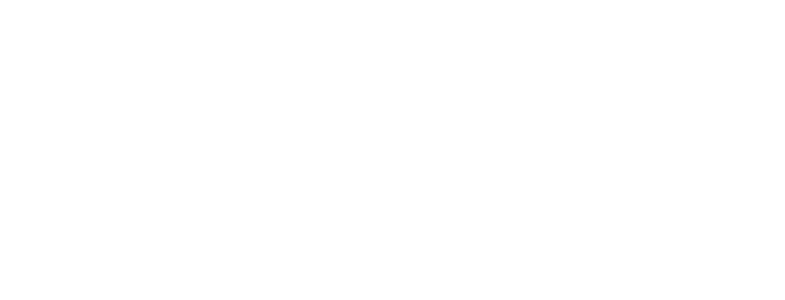
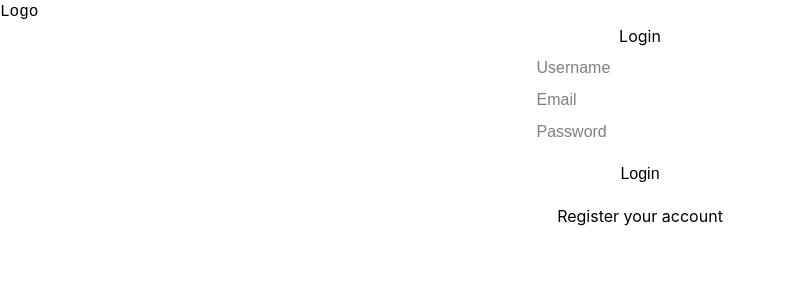
Before and after one commit to bilalteaching-byte/SMIT_9_11_BAHADURABAD_23, a React (Vite) app in the folder React/firstapp/: page /login in a window 1280 px wide. Before the commit this address had no page. Shown: the top 300 px of the page, without its empty margins (0-785 px from the left). Built offline with nearby package versions, Linux system fonts and the light colour scheme.

Commit message:
learned layout

```diff
--- a/React/firstapp/src/App.jsx
+++ b/React/firstapp/src/App.jsx
@@ -12,19 +12,40 @@ import {
   textAlign,
 } from "./constant/theme";
 import Text from "./components/text";
-import LearninUseEffect from "./pages/learningUseEffect";
-import Stopwatch from "./pages/Stopwatch";
-import { NavLink, Link } from "react-router";
+import { NavLink, Link, BrowserRouter, Routes, Route } from "react-router";
 import Navbar from "./components/navbar";
+import Todos from "./pages/todo.jsx";
+import LearninUseEffect from "./pages/learningUseEffect.jsx";
+import Stopwatch from "./pages/Stopwatch.jsx";
+import About from "./pages/About.jsx";
+import Products from "./pages/Products.jsx";
+import ProductDetail from "./pages/ProductDetail.jsx";
+import Login from "./pages/Login.jsx";
+import Signup from "./pages/Signup.jsx";
+import AuthLayout from "./components/AuthLayout.jsx";
+import HomeLayout from "./components/HomeLayout.jsx";
 
 function App() {
-  const [comp, setComp] = useState("counter");
+
 
   return (
-    <div>
-      <Navbar />
-      <LearninUseEffect />
-    </div>
+     <BrowserRouter>
+    <Routes>
+      <Route element={<AuthLayout />}>
+        <Route path="/login" element={<Login />} />
+        <Route path="/register" element={<Signup />} />
+      </Route>
+
+      <Route element={<HomeLayout />}>
+        <Route path="/" element={<Todos />} />
+        <Route path="/todo" element={<Todos />} />
+        <Route path="/watch" element={<Stopwatch />} />
+        <Route path="/about" element={<About />} />
+        <Route path="/products" element={<Products />} />
+        <Route path="/product/:id" element={<ProductDetail />} />
+      </Route>
+    </Routes>
+  </BrowserRouter>
   );
 }
 
--- /dev/null
+++ b/React/firstapp/src/components/AuthLayout.jsx
@@ -0,0 +1,16 @@
+import { Outlet } from "react-router";
+import Navbar from "./navbar";
+import Text from "./text";
+
+function AuthLayout({ children }) {
+  return (
+    <div>
+      <div className="flex">
+        <Text title={"Logo"} />
+      </div>
+      <Outlet />
+    </div>
+  );
+}
+
+export default AuthLayout;
--- /dev/null
+++ b/React/firstapp/src/components/HomeLayout.jsx
@@ -0,0 +1,22 @@
+import { Link, Outlet } from "react-router";
+import Navbar from "./navbar";
+
+function HomeLayout({ children }) {
+  return (
+    <div>
+      <Navbar />
+      <div className="flex">
+        <div className="w-[200px] border-r border-r-blue-300 flex flex-col gap-2">
+          <Link to={"/todo"}>Todo</Link>
+          <Link to={"/watch"}>Watch</Link>
+          <Link to={"/products"}>Products</Link>
+        </div>
+        <div className="flex-1">
+          <Outlet />
+        </div>
+      </div>
+    </div>
+  );
+}
+
+export default HomeLayout;
--- a/React/firstapp/src/main.jsx
+++ b/React/firstapp/src/main.jsx
@@ -8,16 +8,9 @@ import { BrowserRouter, Routes, Route } from "react-router";
 import About from "./pages/About.jsx";
 import Products from "./pages/Products.jsx";
 import ProductDetail from "./pages/ProductDetail.jsx";
+import Login from "./pages/Login.jsx";
+import Signup from "./pages/Signup.jsx";
+import AuthLayout from "./components/AuthLayout.jsx";
+import HomeLayout from "./components/HomeLayout.jsx";
 
-createRoot(document.getElementById("root")).render(
-  <BrowserRouter>
-    <Routes>
-      <Route path="/" element={<App />} />
-      <Route path="/todo" element={<Todos />} />
-      <Route path="/watch" element={<Stopwatch />} />
-      <Route path="/about" element={<About />} />
-      <Route path="/products" element={<Products />} />
-      <Route path="/product/:id" element={<ProductDetail />} />
-    </Routes>
-  </BrowserRouter>,
-);
+createRoot(document.getElementById("root")).render(<App />);
--- a/React/firstapp/src/pages/About.jsx
+++ b/React/firstapp/src/pages/About.jsx
@@ -3,7 +3,6 @@ import Navbar from "../components/navbar";
 function About() {
   return (
     <div>
-      <Navbar />
       <h1>About</h1>
     </div>
   );
--- /dev/null
+++ b/React/firstapp/src/pages/Login.jsx
@@ -0,0 +1,24 @@
+import { Link, useNavigate } from "react-router";
+import Button from "../components/button";
+
+function Login() {
+  const navigate = useNavigate();
+
+  const handleLogin = () => {
+   setTimeout(() => {
+      navigate("/");
+   }, 1000);
+  };
+  return (
+    <div className="h-full flex flex-col gap-2 justify-center items-center">
+      <h2>Login</h2>
+      <input placeholder="Username" />
+      <input placeholder="Email" />
+      <input placeholder="Password" type="password" />
+      <Button title={"Login"} onClick={handleLogin} />
+      <Link to={"/register"}>Register your account</Link>
+    </div>
+  );
+}
+
+export default Login;
--- a/React/firstapp/src/pages/ProductDetail.jsx
+++ b/React/firstapp/src/pages/ProductDetail.jsx
@@ -5,7 +5,6 @@ function ProductDetail() {
   const { id } = useParams();
   return (
     <div>
-      <Navbar />
       <h1 className="font-bold text-center py-3 text-8xl">Product  {id}</h1>
     </div>
   );
--- a/React/firstapp/src/pages/Products.jsx
+++ b/React/firstapp/src/pages/Products.jsx
@@ -4,7 +4,6 @@ import Navbar from "../components/navbar";
 function Products() {
   return (
     <div>
-      <Navbar />
       <h1>Products</h1>
 
       <Link to={'/product/1'}> Product 1 </Link>
--- /dev/null
+++ b/React/firstapp/src/pages/Signup.jsx
@@ -0,0 +1,17 @@
+import { Link } from "react-router";
+import Button from "../components/button";
+
+function Signup() {
+  return (
+    <div className="h-full flex flex-col gap-2 justify-center items-center">
+      <h2>Signup</h2>
+      <input placeholder="Username" />
+      <input placeholder="Email" />
+      <input placeholder="Password" type="password" />
+      <Button title={"Register"} />
+      <Link to={"/login"}>Login your account</Link>
+
+    </div>
+  );
+}
+export default Signup
--- a/React/firstapp/src/pages/Stopwatch.jsx
+++ b/React/firstapp/src/pages/Stopwatch.jsx
@@ -35,8 +35,6 @@ function Stopwatch() {
 
   return (
     <div>
-      <Navbar />
-
       <Text title={"StopWatch"} size={fontSizes.huge} />
 
       <div
--- a/React/firstapp/src/pages/todo.jsx
+++ b/React/firstapp/src/pages/todo.jsx
@@ -41,8 +41,6 @@ function Todos() {
 
   return (
     <div>
-      <Navbar />
-
       <Text title={"Todo Application"} />
       <div>
         <Input
```
